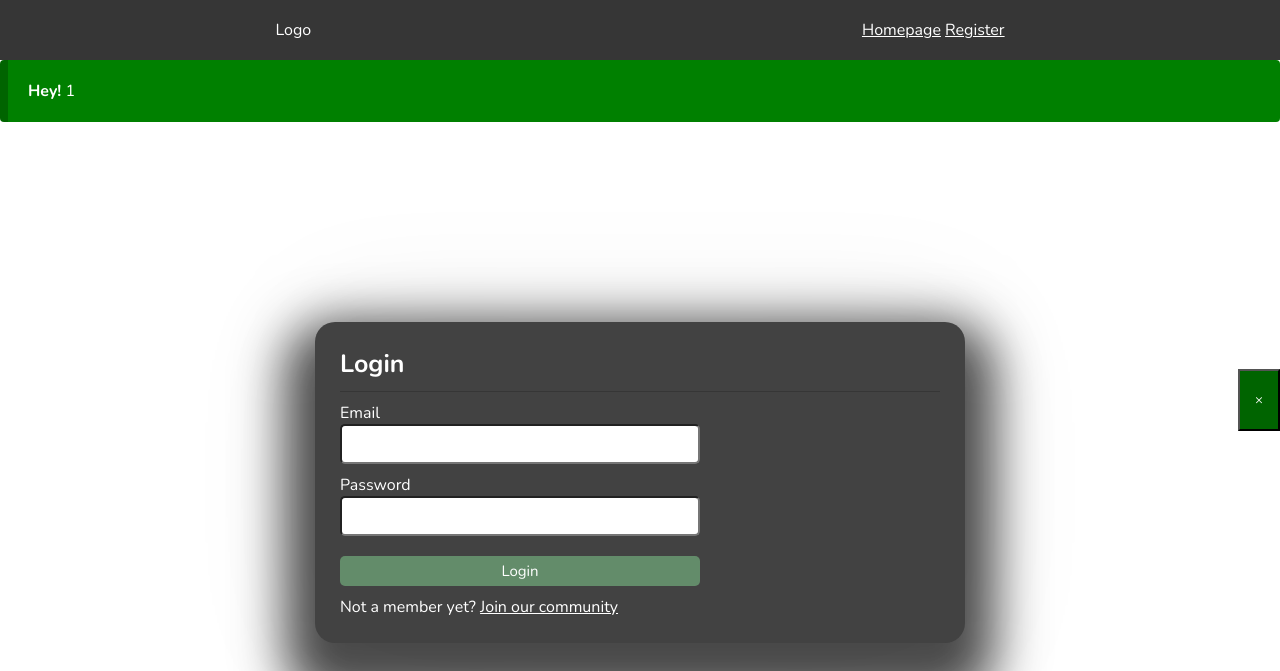
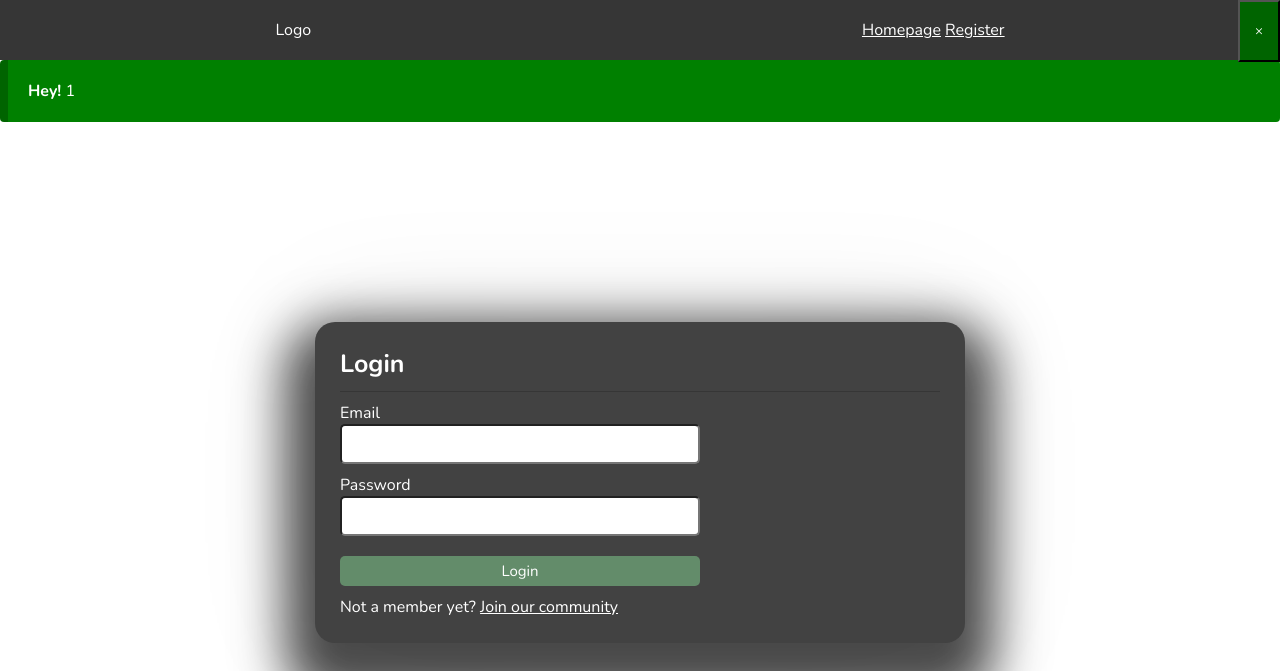
Before and after one commit to AlixNom/BTEC---Mocktail-Recipe-Website, a PHP site: page /login.php in a window 1280 px wide. Shown: the top 671 px of the page. Run offline with PHP 8.4, Linux system fonts and the light colour scheme; the visitor is signed in with stand-in values (Sample User, id 1).

Commit message:
FIXED Close Button

```diff
--- a/php/style.css
+++ b/php/style.css
@@ -35,12 +35,7 @@
  background: darkgreen;
  padding: 20px 15px;
  right:0px;
- top: 50%;
- transform: translateY(-50%);
- -webkit-transform: translateY(-50%);
- -moz-transform: translateY(-50%);
- -ms-transform: translateY(-50%);
- -o-transform: translateY(-50%);
+ top: 0px;
  color: green;
 }
 body{
```
